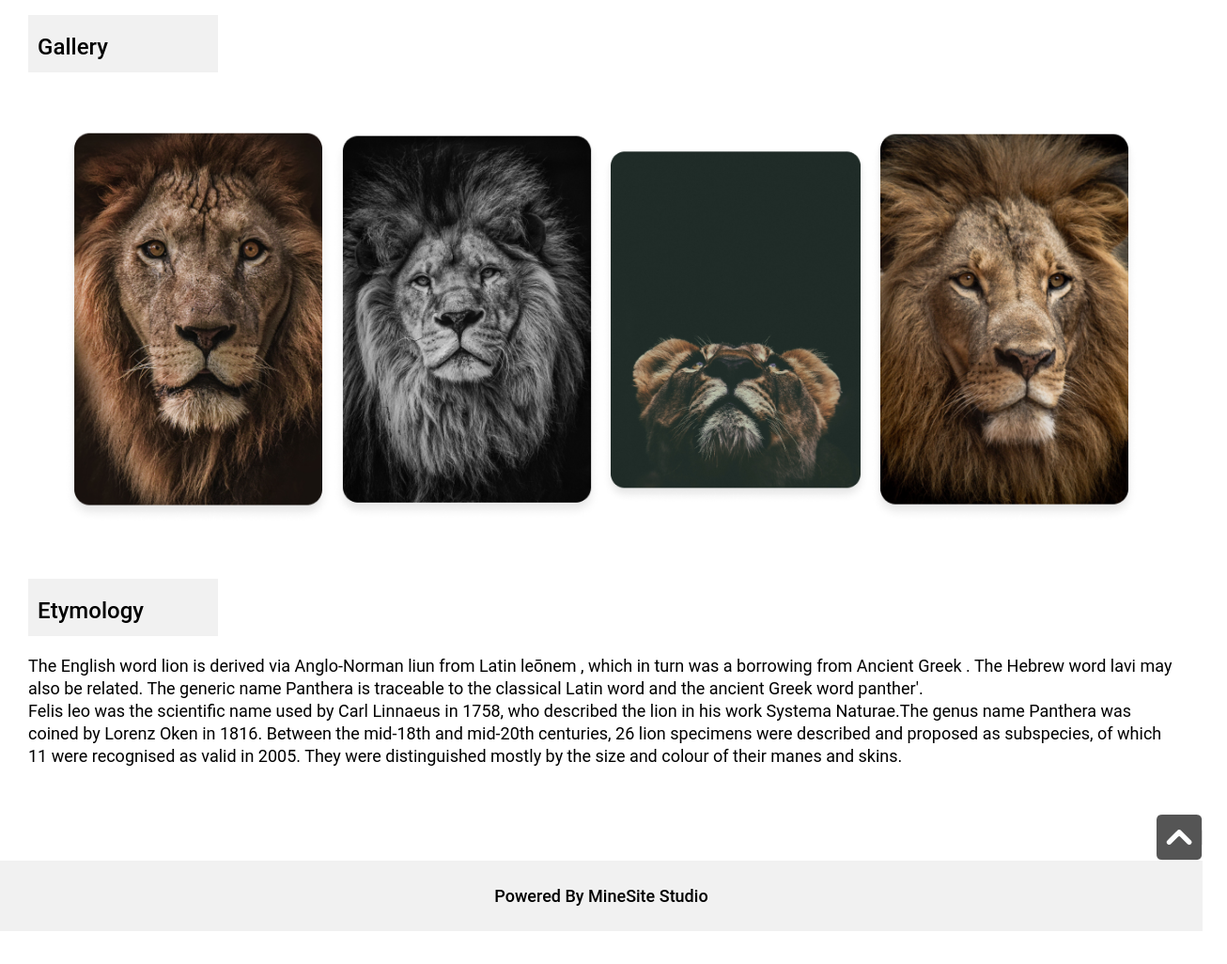
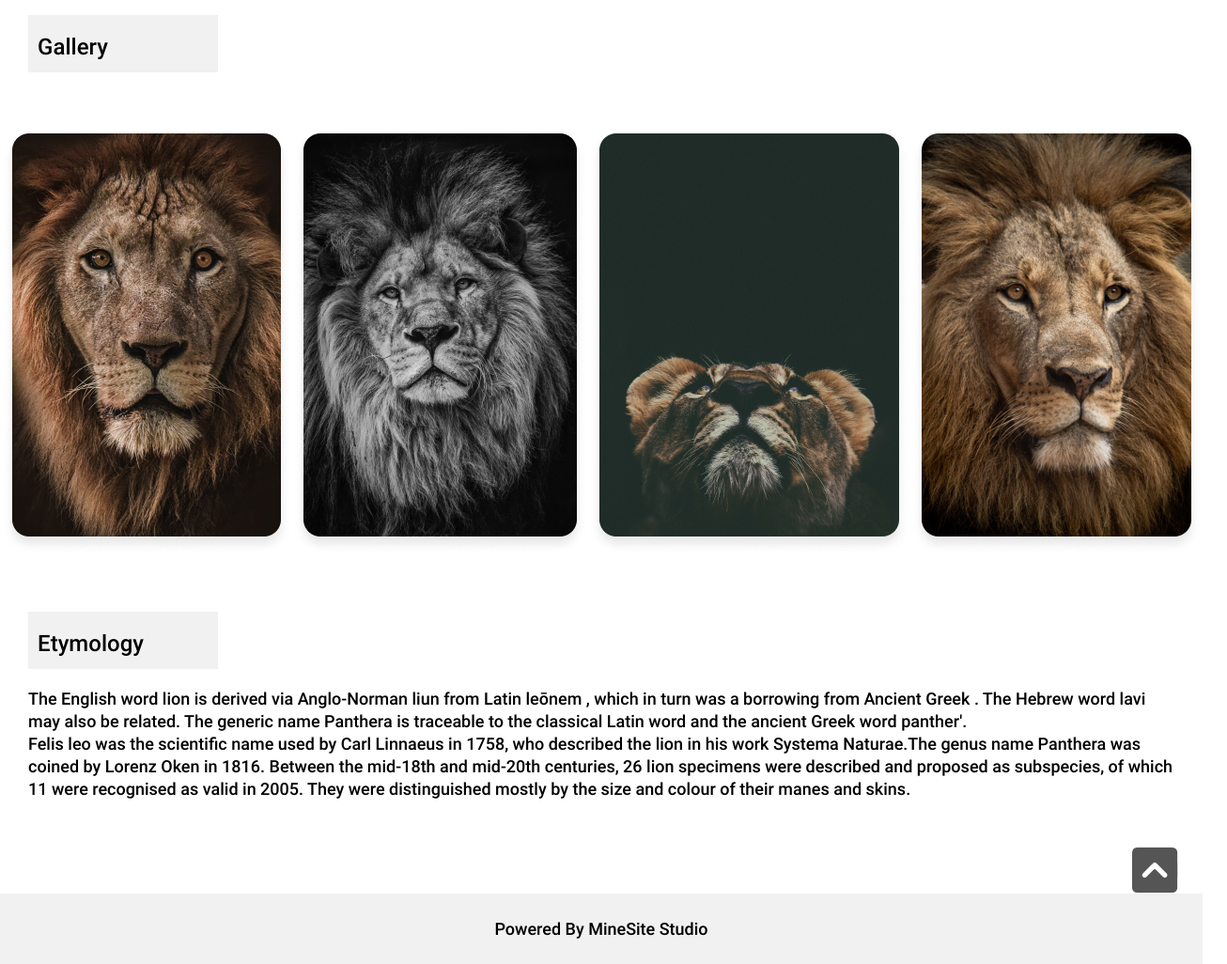
Before and after one commit to PedroGontijo13/WebAssignment, a plain HTML site: page cssAssignment/assignment6/index.html in a window 1280 px wide. Shown: the part 1520-2546 px from the top of the page at 94% size, 1306 px wide, since content can reach past the window. Before the commit the page ends 2511 px from the top, so only its background shows below. Drawn offline with Linux system fonts and the light colour scheme.

Commit message:
Assignment 6✅

```diff
--- a/cssAssignment/assignment6/index.html
+++ b/cssAssignment/assignment6/index.html
@@ -5,11 +5,11 @@
     <meta http-equiv="X-UA-Compatible" content="IE=edge" />
     <link rel="stylesheet" href="style.css" />
     <meta name="viewport" content="width=device-width, initial-scale=1.0" />
-    <title>Document</title>
+    <title>Lion</title>
   </head>
   <body>
     <div id="container-banner">
-      <h1>LION</h1>
+      <h1>Lion</h1>
       <p>Scroll Down</p>
     </div>
     <div class="content-area">
@@ -58,10 +58,10 @@
         <h2>Gallery</h2>
       </div>
       <div class="imgs-area">
-        <img src="./assets/photo1.png" alt="lion1">
-        <img src="./assets/photo2.png" alt="lion1">
-        <img src="./assets/photo3.png" alt="lion1">
-        <img src="./assets/photo4.png" alt="lion1">
+        <img src="./assets/photo1.png" alt="lion1" />
+        <img src="./assets/photo2.png" alt="lion1" />
+        <img src="./assets/photo3.png" alt="lion1" />
+        <img src="./assets/photo4.png" alt="lion1" />
       </div>
     </div>
     <div class="content-area">
@@ -82,10 +82,8 @@
       </div>
     </div>
     <div class="thing">
-        <img src="./assets/Group 20.png" alt="">
+      <img src="./assets/Group 20.png" alt="" />
     </div>
-    <footer>
-        Powered By MineSite Studio
-    </footer>
+    <footer>Powered By MineSite Studio</footer>
   </body>
 </html>
--- a/cssAssignment/assignment6/style.css
+++ b/cssAssignment/assignment6/style.css
@@ -18,9 +18,9 @@
   position: absolute;
   height: 158px;
   width: 256px;
-  left: 70%;
+  left: 78%;
   top: 60%;
-  font-family: M PLUS Code Latin;
+  font-family: LionFont, sans-serif;
   font-size: 128px;
   font-weight: 400;
   line-height: 158px;
@@ -29,13 +29,30 @@
   color: #ffff;
 }
 
+.thing {
+    padding: 0px 2%;
+}
+
+@font-face {
+  font-family: myFirstFont;
+  src: url(./fonts/MPLUSCodeLatin_Expanded-Regular.ttf);
+}
+
+@font-face {
+  font-family: LionFont;
+  src: url(./fonts/MPLUSCodeLatin_Expanded-Medium.ttf);
+}
+
+@font-face {
+    font-family: Roboto;
+    src: url(./fonts/Roboto-Medium.ttf);
+}
+
 #container-banner p {
   position: absolute;
-  height: 49px;
-  width: 220px;
-  left: 75%;
+  left: 79.3%;
   top: 90%;
-  font-family: M PLUS Code Latin;
+  font-family: myFirstFont, sans-serif;
   font-size: 40px;
   font-weight: 400;
   line-height: 49px;
@@ -49,12 +66,13 @@
 
 .content-area h2 {
   padding: 10% 5%;
-  font-family: Roboto;
+  font-family: Roboto, sans-serif;
   font-size: 24px;
   font-weight: 500;
   line-height: 28px;
   letter-spacing: 0em;
   text-align: left;
+  color: black;
 }
 
 .subtitle-area {
@@ -65,7 +83,7 @@
 
 .content {
   margin: 20px 0px;
-  font-family: Roboto;
+  font-family: Roboto, sans-serif;
   font-size: 18px;
   font-weight: 400;
   line-height: 24px;
@@ -82,17 +100,17 @@
 .imgs-area img {
   margin-top: 5% !important;
   border-radius: 18px;
-  width: 286px;
+  min-height: 429px;
 }
 
 .thing {
-    display: flex;
-    align-items: flex-end;
-    justify-content: end;
+  display: flex;
+  align-items: flex-end;
+  justify-content: end;
 }
 
 .thing img {
-    margin-left: 20% !important;
+  margin-left: 20% !important;
 }
 
 footer {
```
Also changed, not shown: cssAssignment/assignment6/fonts/MPLUSCodeLatin_Expanded-Medium.ttf (added), cssAssignment/assignment6/fonts/MPLUSCodeLatin_Expanded-Regular.ttf (added), cssAssignment/assignment6/fonts/Roboto-Medium.ttf (added).
